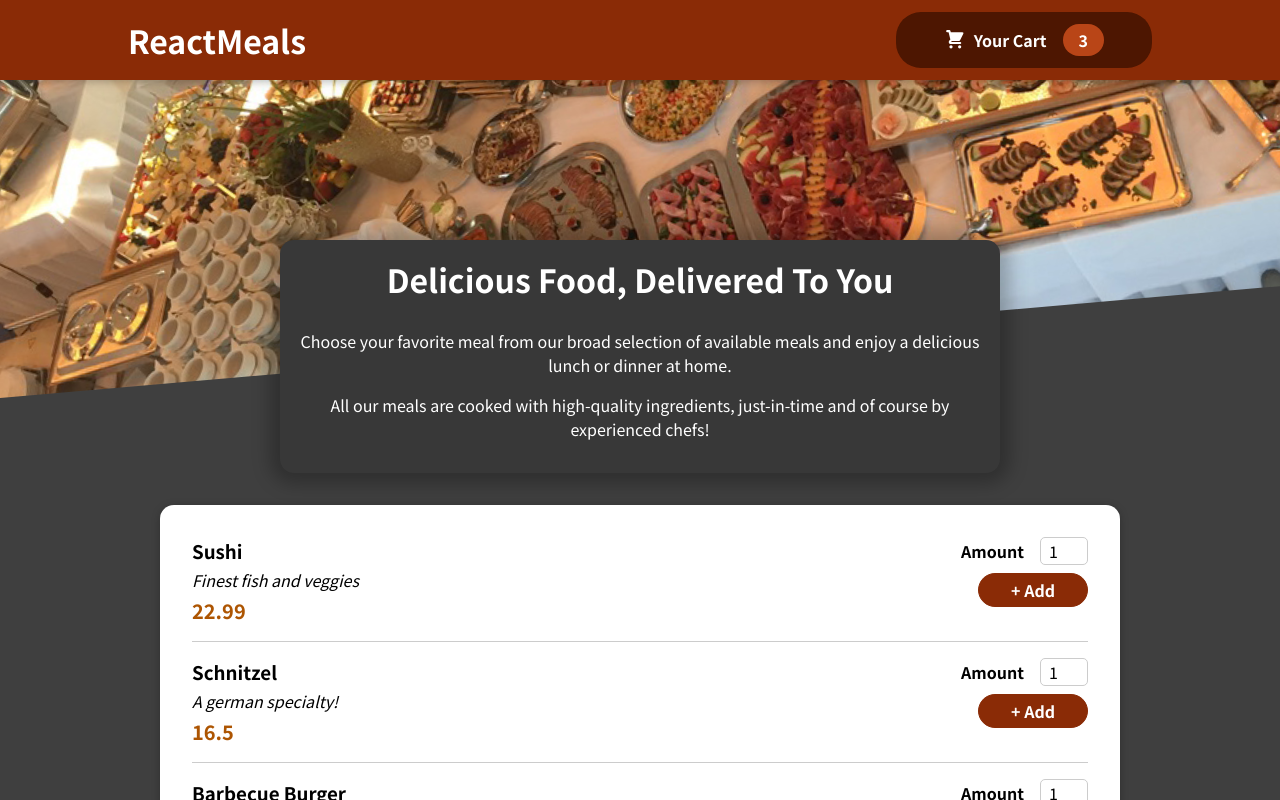
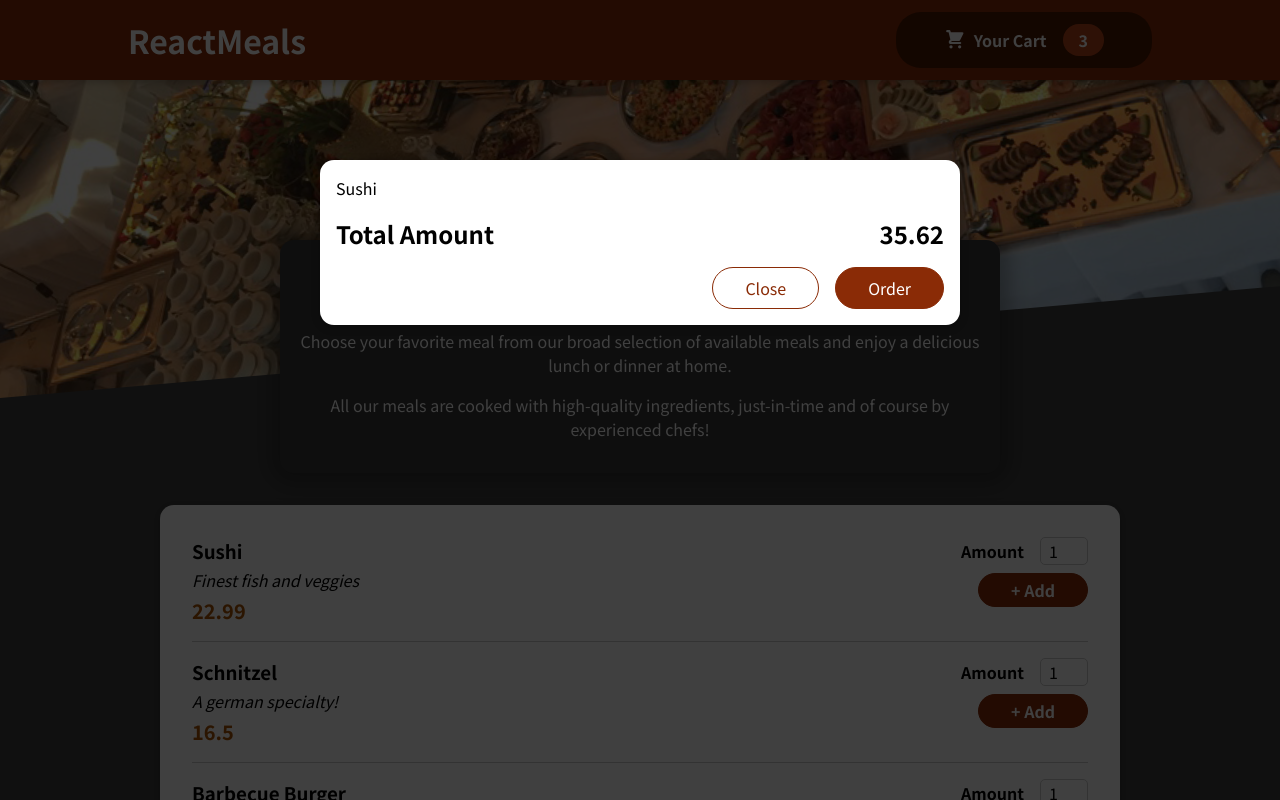
Before and after one commit to donqlee/react-foodOrderApp, a React (Create React App) app: page / in a window 1280 px wide. Shown: the top 800 px of the page. Built offline with nearby package versions, Linux system fonts and the light colour scheme.

Commit message:
Modal Component (CreatPortal)

```diff
--- a/public/index.html
+++ b/public/index.html
@@ -28,6 +28,7 @@
   </head>
   <body>
     <noscript>You need to enable JavaScript to run this app.</noscript>
+    <div id="overlays"></div>
     <div id="root"></div>
     <!--
       This HTML file is a template.
--- a/src/App.js
+++ b/src/App.js
@@ -1,10 +1,12 @@
 import React, { Fragment } from "react";
+import Cart from "./components/Cart/Cart";
 import Header from "./components/Layout/Header";
 import Meals from "./components/Meals/Meals";
 
 function App() {
   return (
     <Fragment>
+      <Cart />
       <Header />
       <main>
         <Meals />
--- a/src/components/Cart/Cart.js
+++ b/src/components/Cart/Cart.js
@@ -1,11 +1,12 @@
 import classes from './Cart.module.css';
+import Modal from '../UI/Modal';
 
 const Cart = props => {
     const cartItems = <ul className = {classes['cart-items']}>{[{id : 'c1', name: 'Sushi', amount: 2, price: 12.99}].map((item) => (<li>{item.name}</li>))}</ul>
 
-    return <div>
+    return <Modal>
         {cartItems}
-        <div classNAme={classes.total}>
+        <div className={classes.total}>
             <span>Total Amount</span>
             <span>35.62</span>
         </div>
@@ -13,7 +14,7 @@ const Cart = props => {
             <button className={classes['button--alt']}>Close</button>
             <button className={classes.button}>Order</button>
         </div>
-    </div>
+    </Modal>
 };
 
 export default Cart;
--- /dev/null
+++ b/src/components/UI/Modal.js
@@ -0,0 +1,25 @@
+import { Fragment } from 'react';
+import ReactDOM from 'react-dom';
+import classes from './Modal.module.css';
+
+const Backdrop = props => {
+    return <div className={classes.backdrop} />
+};
+
+const ModalOverlay = props => {
+    return <div className={classes.modal}>
+        <div className={classes.content}>{props.children}</div>
+    </div>
+}
+
+const portalElement = document.getElementById('overlays');
+const Modal = props => {
+    return(
+        <Fragment>
+            {ReactDOM.createPortal(<Backdrop />, portalElement)}
+            {ReactDOM.createPortal(<ModalOverlay>{props.children}</ModalOverlay>, portalElement)}
+        </Fragment>
+    )
+};
+
+export default Modal;
--- /dev/null
+++ b/src/components/UI/Modal.module.css
@@ -0,0 +1,40 @@
+.backdrop {
+    position: fixed;
+    top: 0;
+    left: 0;
+    width: 100%;
+    height: 100vh;
+    z-index: 20;
+    background-color: rgba(0, 0, 0, 0.75);
+  }
+
+  .modal {
+    position: fixed;
+    top: 20vh;
+    left: 5%;
+    width: 90%;
+    background-color: white;
+    padding: 1rem;
+    border-radius: 14px;
+    box-shadow: 0 2px 8px rgba(0, 0, 0, 0.25);
+    z-index: 30;
+    animation: slide-down 300ms ease-out forwards;
+  }
+
+  @media (min-width: 768px) {
+    .modal {
+      width: 40rem;
+      left: calc(50% - 20rem);
+    }
+  }
+
+  @keyframes slide-down {
+    from {
+      opacity: 0;
+      transform: translateY(-3rem);
+    }
+    to {
+      opacity: 1;
+      transform: translateY(0);
+    }
+  }
```
Also changed, not shown: 1 other file (tests, documents, lock files or other folders).
